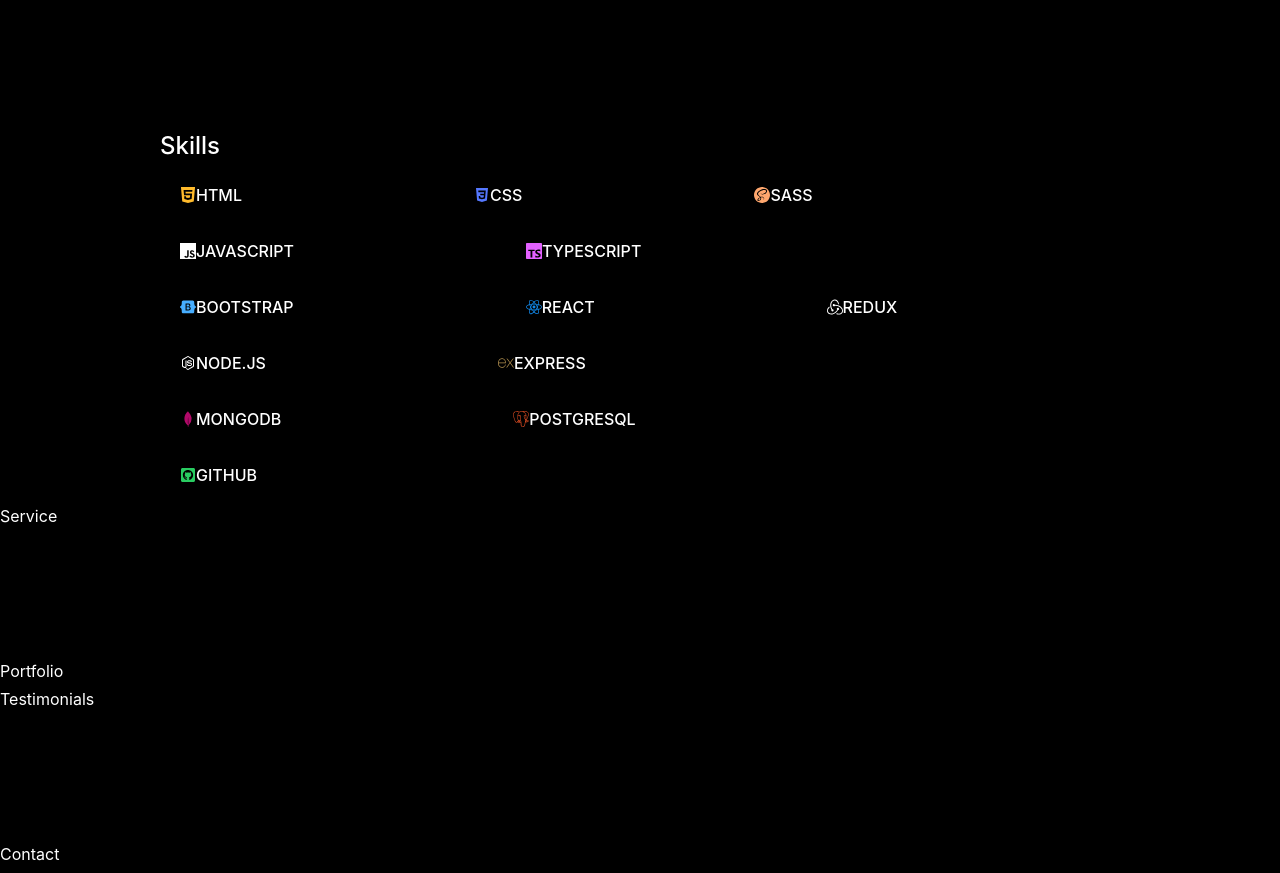
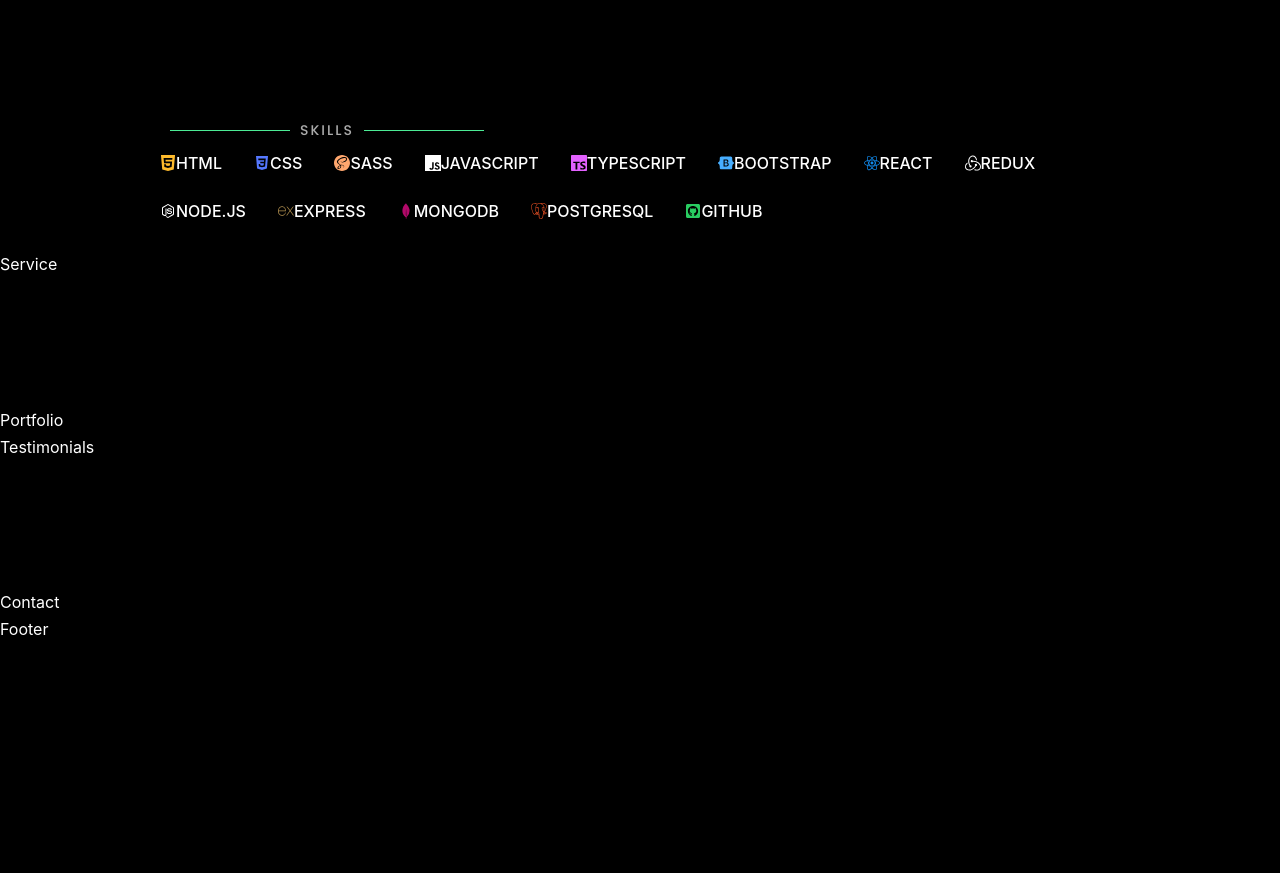
Before and after one commit to yonatanski/my-portfolio, a React (Create React App) app in the folder portfolio/: page / in a window 1280 px wide. Shown: the part 1681-2554 px from the top of the page. After the commit the page ends 2324 px from the top, so only its background shows below. Built offline with nearby package versions, Linux system fonts and the light colour scheme.

Commit message:
working on skill section

```diff
--- a/portfolio/src/Components/experience/skills.css
+++ b/portfolio/src/Components/experience/skills.css
@@ -1,4 +1,32 @@
 
+.section-title h2 {
+  font-size: 14px;
+  font-weight: 500;
+  padding: 0;
+  line-height: 1px;
+  margin: 0 0 20px 0;
+  letter-spacing: 2px;
+  text-transform: uppercase;
+  color: #aaaaaa;
+  font-family: "Poppins", sans-serif;
+}
+
+.section-title h2::after {
+    content: "";
+    width: 120px;
+    height: 1px;
+    display: inline-block;
+    background: #4ceb95;
+    margin: 4px 10px;
+  }
+  .section-title h2::before {
+    content: "";
+    width: 120px;
+    height: 1px;
+    display: inline-block;
+    background: #4ceb95;
+    margin: 4px 10px;
+  }
 .skil_list{
     display:flex;
     flex-wrap: wrap;
@@ -16,8 +44,10 @@
 .interests .icon-box {
     display: flex;
     align-items: center;
-    padding: 20px;
-    margin-right: 10rem;
+    /* padding: 20px;
+    margin-right: 10rem; */
+    margin-right: 2rem;
+    margin-bottom: 2rem;
 
     transition: ease-in-out 0.3s;
   }
@@ -28,7 +58,7 @@
   }
   .interests .icon-box h3 {
     font-weight: 700;
-    margin-right: 2rem;
+    /* margin-right: 2rem; */
     padding: 0;
     line-height: 1;
     font-size: 16px;
```
